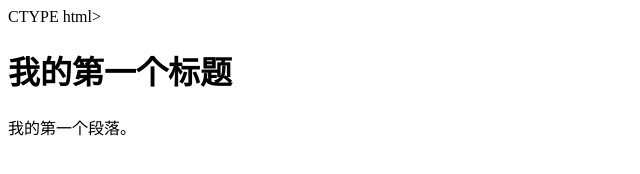
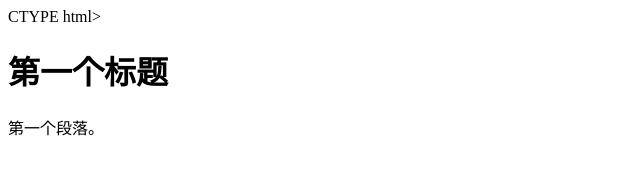
Before and after one commit to hebaiqiansha/1, a plain HTML site: page index.html in a window 1280 px wide. Shown: the whole page, without its empty margins (0-640 px from the left). Drawn offline with Linux system fonts and the light colour scheme.

Commit message:
first commit

```diff
--- a/index.html
+++ b/index.html
@@ -2,10 +2,10 @@ CTYPE html>
 <html>
 	<head>
 		<meta charset="utf-8">
-		<title>菜鸟教程(runoob.com)</title>
+		<title>测试</title>
 	</head>
 	<body>
-		    <h1>我的第一个标题</h1>
-		        <p>我的第一个段落。</p>
+		    <h1>第一个标题</h1>
+		        <p>第一个段落。</p>
 	</body>
 </html>
```
